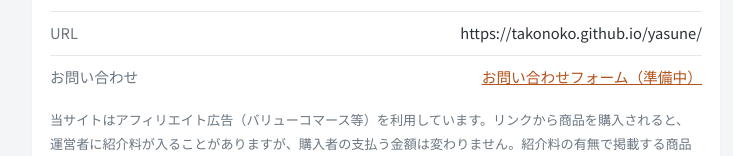
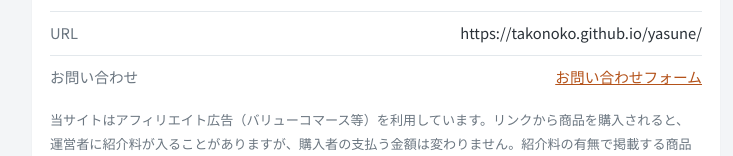
Before and after one commit to takonoko/yasune, a plain HTML site: page docs/about.html in a window 1280 px wide. Shown: the part 1593-1749 px from the top of the page, without its empty margins (264-997 px from the left). Drawn offline with Linux system fonts and the light colour scheme; a web font is replaced by a local one.

Commit message:
Add files via upload

```diff
--- a/docs/about.html
+++ b/docs/about.html
@@ -64,7 +64,7 @@
         <div><dt>サイト名</dt><dd>ヤスネ帳</dd></div>
         <div><dt>運営者</dt><dd>爆買いタコ</dd></div>
         <div><dt>URL</dt><dd>https://takonoko.github.io/yasune/</dd></div>
-        <div><dt>お問い合わせ</dt><dd><a id="contact" href="#operator">お問い合わせフォーム（準備中）</a></dd></div>
+        <div><dt>お問い合わせ</dt><dd><a id="contact" href="#operator">お問い合わせフォーム</a></dd></div>
       </dl>
       <p class="small">当サイトはアフィリエイト広告（バリューコマース等）を利用しています。リンクから商品を購入されると、運営者に紹介料が入ることがありますが、購入者の支払う金額は変わりません。紹介料の有無で掲載する商品を選ぶことはしていません。</p>
     </section>
--- a/docs/contact.js
+++ b/docs/contact.js
@@ -1,6 +1,6 @@
 // お問い合わせフォームのURL（Googleフォーム）。決まったらここだけ変える
 (function(){
-  const URL = "";
+  const URL = "https://docs.google.com/forms/d/e/1FAIpQLSfJGYue_OCfewZlpfqDTVq5RHAk9O2ouRHzboLLlfFQfStcrg/viewform";
   if (!URL) return;
   document.querySelectorAll("#contact").forEach(a => {
     a.href = URL; a.target = "_blank"; a.rel = "noopener"; a.textContent = "お問い合わせフォーム";
```
